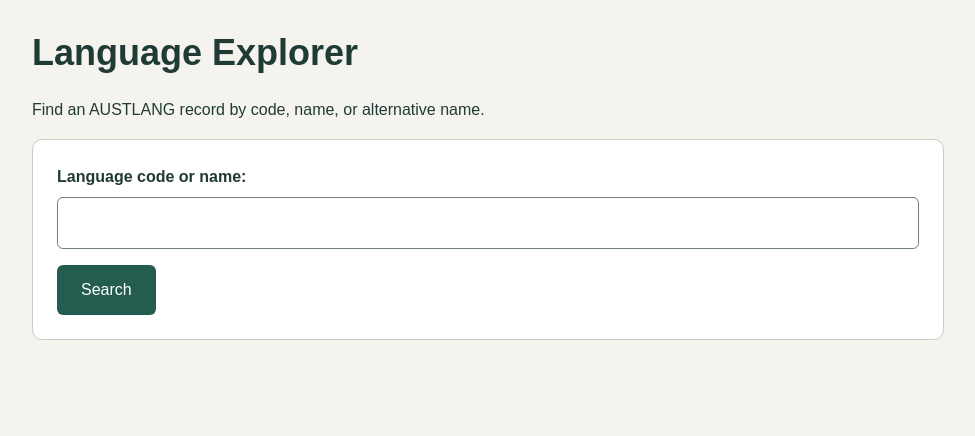
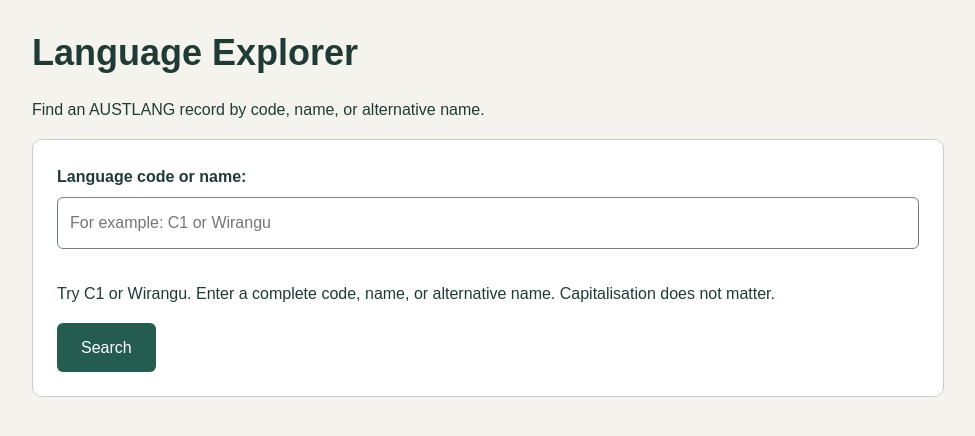
Before and after one commit to laenviit2606/Project30, a Flask app: page / in a window 1280 px wide. Shown: the part 67-503 px from the top of the page, without its empty margins (152-1127 px from the left). Run offline with Flask 3, Linux system fonts and the light colour scheme; parts of the project's set-up code (start-up, migrations or seed data) failed here and were passed over.

Commit message:
Improve search and record details

```diff
--- a/templates/index.html
+++ b/templates/index.html
@@ -3,8 +3,12 @@
 <head>
     <meta charset="UTF-8">
     <meta name="viewport" content="width=device-width, initial-scale=1">
+
     <title>Language Explorer</title>
-    <link rel="stylesheet" href="{{ url_for('static', filename='style.css') }}">
+
+    <link rel="stylesheet"
+        href="{{ url_for('static', filename='style.css') }}"
+    >
 </head>
 <body>
     <nav>
@@ -12,24 +16,68 @@
         <a href="/insights">Insights</a>
         <a href="/about">About</a>
     </nav>
+
+    <main>
         <h1>Language Explorer</h1>
-    <p> Find an AUSTLANG record by code, name, or alternative name.</p>
+
+        <p>
+            Find an AUSTLANG record by code, name, or alternative name.
+        </p>
 
         <form action="/" method="get">
             <label for="search">Language code or name:</label>
-        <input type="text" id="search" name="q" value="{{ search_text }}" required>
+
+            <input
+                type="text"
+                id="search"
+                name="q"
+                value="{{ search_text }}"
+                placeholder="For example: C1 or Wirangu"
+                aria-describedby="search-help"
+                required>
+            <p id="search-help">
+                    Try C1 or Wirangu. Enter a complete code, name, or alternative name.
+                    Capitalisation does not matter.
+            </p>
+
             <button type="submit">Search</button>
         </form>
-    </>
+
         {% if message%}
             <p>{{ message }}</p>
         {% endif %}
         {% if result %}
-            <h2>Search Results:</h2>
+            <section aria-labelledby="result-heading">
+                <h2 id="result-heading">Search result </h2>
                 <p>Language code: {{ result ["language_code"] }}</p>
                 <p>Language name: {{ result ["language_name"] }}</p>
-            <p>Link: {{ result ["uri"] }}</p>
 
+                <h3>Alternative names</h3>
+
+                {%if result["language_synonym"].strip() %}
+                    <p>
+                        {{ result["language_synonym"].replace("|", "; ")
+                    }}
+                    </p>
+                {% else %}
+                    <p>No alternative names supplied in this dataset.</p>
                 {% endif %}
+
+                <h3>Original <source></h3>
+
+                <p>
+                    <a
+                    href="https://collection.aiatsis.gov.au/austlang/language/{{ result['language_code']|lower|urlencode }}">
+                    Read the AIATSIS record ->
+                    </a>
+                </p>
+
+                <p>
+                    This search displays the first matching record.
+                    Multiple records may share a name.
+                </p>
+            </section>
+        {% endif %}
+    </main>
 </body>
 </html>
```
Lines whose indentation alone changed are shown as unchanged.
